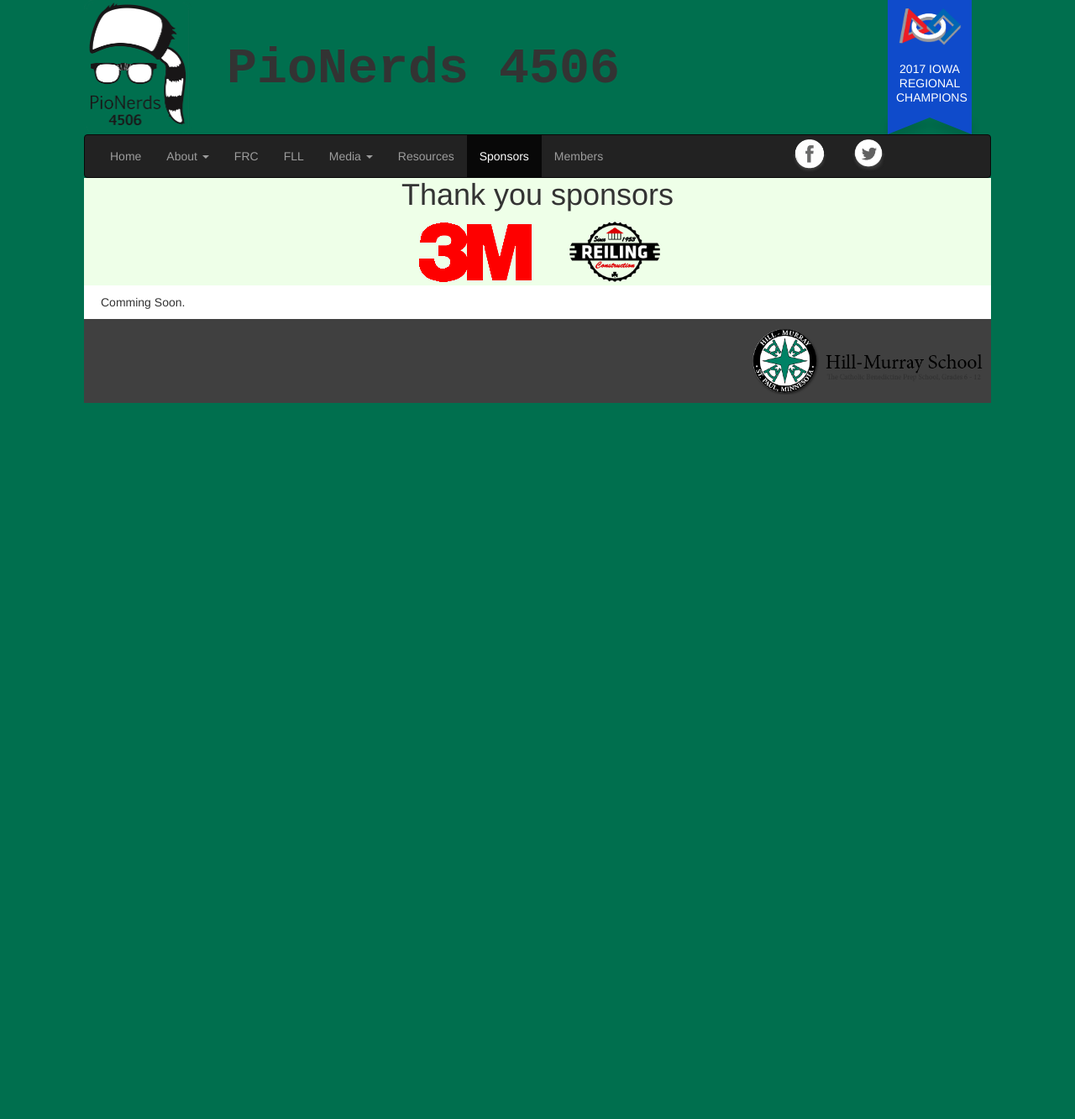
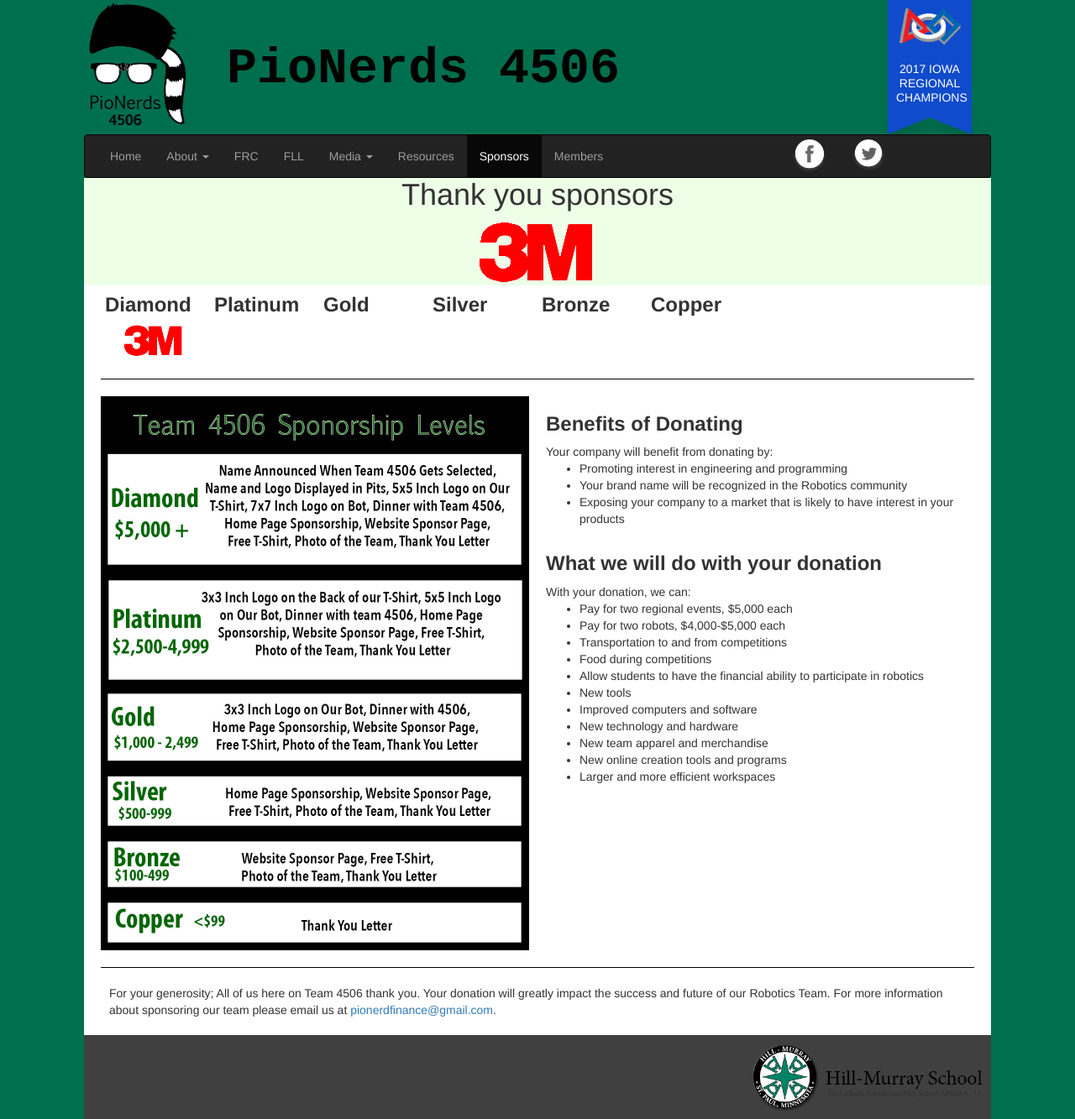
Before and after one commit to PioNerds4506/PioNerds4506.github.io, a Jekyll site: the page built from sponsors.html, in a window 1280 px wide. Shown: the whole page at 84% size. Built offline with Jekyll 4.4.1, drawn with Linux system fonts in a browser that asks for light colours; nearby versions of some CDN libraries; before the commit the page ends 900 px from its top, so only the background shows below that.

Commit message:
Updated Sponsor Page and More
Updated sponsors page, members page and schedule.

```diff
--- a/_layouts/default.html
+++ b/_layouts/default.html
@@ -60,7 +60,7 @@
     <div id="sponsors">
       <h1>Thank you sponsors</h1>
       <img src="/assets/img/sponsors/3M.png">
-      <img style="width:140px; height: 76px;" src="/assets/img/sponsors/ReilingConstruction.png">
+<!--      <img style="width:140px; height: 76px;" src="/assets/img/sponsors/ReilingConstruction.png">-->
     </div>
     <div id="mainSection">
 
--- a/css/main.css
+++ b/css/main.css
@@ -10,7 +10,7 @@
 #header {
 /*   background: url("../assets/img/PioNerds.png") no-repeat top left;
    background-size: 261px 162px;*/
-   background: url("../assets/img/PioNerds_logo2.png") no-repeat top left;
+   background: url("../assets/img/PioNerds_logo2b.png") no-repeat top left;
    background-size: 128px 162px;
 }
 
@@ -18,6 +18,7 @@
    font-family: Courier New, Courier, monospace;
    font-weight: bold;
    font-size: 60px;
+   color: black;
    margin-left: 170px;
    margin-top: 40px;
    float: left;
@@ -491,6 +492,63 @@
    padding: 0px 20px;
 }
 
+#sponsorsPage h3 {
+   font-weight: bold;
+}
+
+#sponsorsByLevel {
+   display: -webkit-flex;
+   display: flex;
+}
+
+.sponsorLevel {
+  margin: 0px 5px 5px 5px;
+  text-align: left;
+  width: 120px;
+}
+
+.sponsorLevel h3 {
+   margin-top: 0px;
+}
+
+.sponsorLevelImages {
+   margin-left: 20px;
+}
+
+.sponsorLevelImages img {
+   width: auto;
+   height: 40px;
+}
+
+#sponsorshipContainer {
+   display: -webkit-flex;
+   display: flex;
+   flex-wrap: nowrap;
+   margin-top: 20px;
+}
+
+.sponsorshipColumns {
+   display: -webkit-flex;
+   display: flex;
+   width: 50%;
+}
+
+.sponsorshipColumns img {
+   width: 510px;
+   height: 660px;
+}
+
+#sponorshipBenefitsAndUses {
+   display: -webkit-flex;
+   display: flex;
+   flex-direction: column;
+   margin-left: 10px;
+}
+
+#sponsorshipContactInfo {
+   margin: 10px 10px 10px 10px;
+}
+
 /* Members page */
 #announcements {
    margin: 0;
--- a/members.html
+++ b/members.html
@@ -12,12 +12,11 @@
   <div id="announcements">
     <h3>Announcements</h3>
     <ul>
-      <li>Pizza Fundraising order forms are ready. If you don't get one or need more, please see Mr. Gapinski.<br>Completed Order forms must be turned in on Dec 1.</li>
+      <li>Pizza Fundraising orders will be delivered on December 19.  Please pick up you orders after school.</li>
     </ul>
     <br><br>
     <h5>Upcoming Events</h5>
     <ul>
-      <li>&nbsp;7-Dec-2017 - <a href="https://www.firstinspires.org/robotics/frc/safety" target="_blank">Safety Animation Award</a> Submission Closes</li>
       <li>&nbsp;6-Jan-2018 - Competition Kick Off</li>
       <li>20-Jan-2018 - <a href="https://www.firstinspires.org/resource-library/frc/digital-animation-award-sponsored-automationdirect" target="_blank">Digital Animation Award</a> Submission Closes</li>
       <li>15-Feb-2018 - <a href="https://www.firstinspires.org/resource-library/frc/submitted-awards" target="_blank">Dean's List Award</a> Submission Closes</li>
--- a/sponsors.html
+++ b/sponsors.html
@@ -2,7 +2,80 @@
 layout: default
 ---
 
-<div id="sponsorsPage">Comming Soon.
+<div id="sponsorsPage">
+   <div id="sponsorsByLevel">
+      <div class="sponsorLevel">
+         <h3>Diamond</h3>
+         <div class="sponsorLevelImages">
+            <img src="/assets/img/sponsors/3M.png">
+         </div>
+      </div>
+      <div class="sponsorLevel">
+         <h3>Platinum</h3>
+         <div class="sponsorLevelImages">
+         </div>
+      </div>
+      <div class="sponsorLevel">
+         <h3>Gold</h3>
+         <div class="sponsorLevelImages">
+         </div>
+      </div>
+      <div class="sponsorLevel">
+         <h3>Silver</h3>
+         <div class="sponsorLevelImages">
+         </div>
+      </div>
+      <div class="sponsorLevel">
+         <h3>Bronze</h3>
+         <div class="sponsorLevelImages">
+         </div>
+      </div>
+      <div class="sponsorLevel">
+         <h3>Copper</h3>
+         <div class="sponsorLevelImages">
+         </div>
+      </div>
+   </div>
+   <hr>
+   <div id="sponsorshipContainer">
+      <div class="sponsorshipColumns">
+         <img src="/assets/img/sponsors/SponsorshipLevels.jpg">
+      </div>
+      <div class="sponsorshipColumns">
+         <div id="sponorshipBenefitsAndUses">
+            <div id="sponsorshipBenefits">
+               <h3>Benefits of Donating</h3>
+               Your company will benefit from donating by:
+               <ul>
+                  <li>Promoting interest in engineering and programming</li>
+                  <li>Your brand name will be recognized in the Robotics community</li>
+                  <li>Exposing your company to a market that is likely to have interest in your products</li>
+               </ul>
+            </div>
+            <div id="sponsorshipUses">
+               <h3>What we will do with your donation</h3>
+               With your donation, we can:
+               <ul>
+                  <li>Pay for two regional events, $5,000 each</li>
+                  <li>Pay for two robots, $4,000-$5,000 each</li>
+                  <li>Transportation to and from competitions</li>
+                  <li>Food during competitions</li>
+                  <li>Allow students to have the financial ability to participate in robotics</li>
+                  <li>New tools</li>
+                  <li>Improved computers and software</li>
+                  <li>New technology and hardware</li>
+                  <li>New team apparel and merchandise</li>
+                  <li>New online creation tools and programs</li>
+                  <li>Larger and more efficient workspaces</li>
+               </ul>
+            </div>
+         </div>
+      </div>
+   </div>
+   <hr>
+   <div id="sponsorshipContactInfo">
+      For your generosity; All of us here on Team 4506 thank you.  Your donation will greatly impact the success and future of our Robotics Team.  For more information about sponsoring our team please email us at <a ref="mailto:pionerdfinance@gmail.com?Subject=Sponsorship" target="_top">pionerdfinance@gmail.com</a>.
+   </div>
 </div>
 
 <script src="/js/mediaNavigation.js"> </script>
```
Also changed, not shown: _data/frc_schedule.yml (+11 -5 lines), assets/img/PioNerds_logo.png, assets/img/PioNerds_logo2a.png (deleted), assets/img/PioNerds_logo2b.png (added), assets/img/sponsors/SponsorshipLevels.jpg (added), assets/img/sponsors/TeamPhoto.jpg (added).
